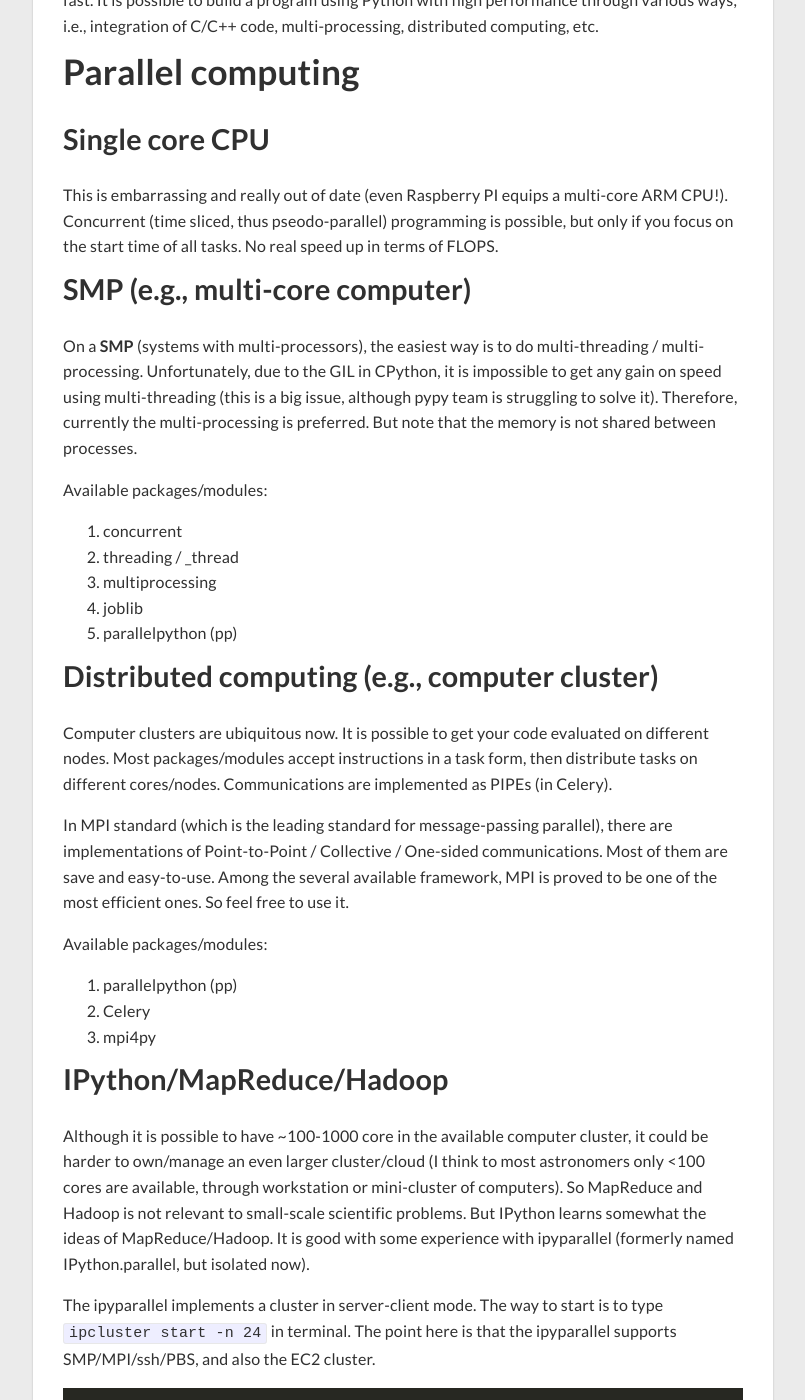
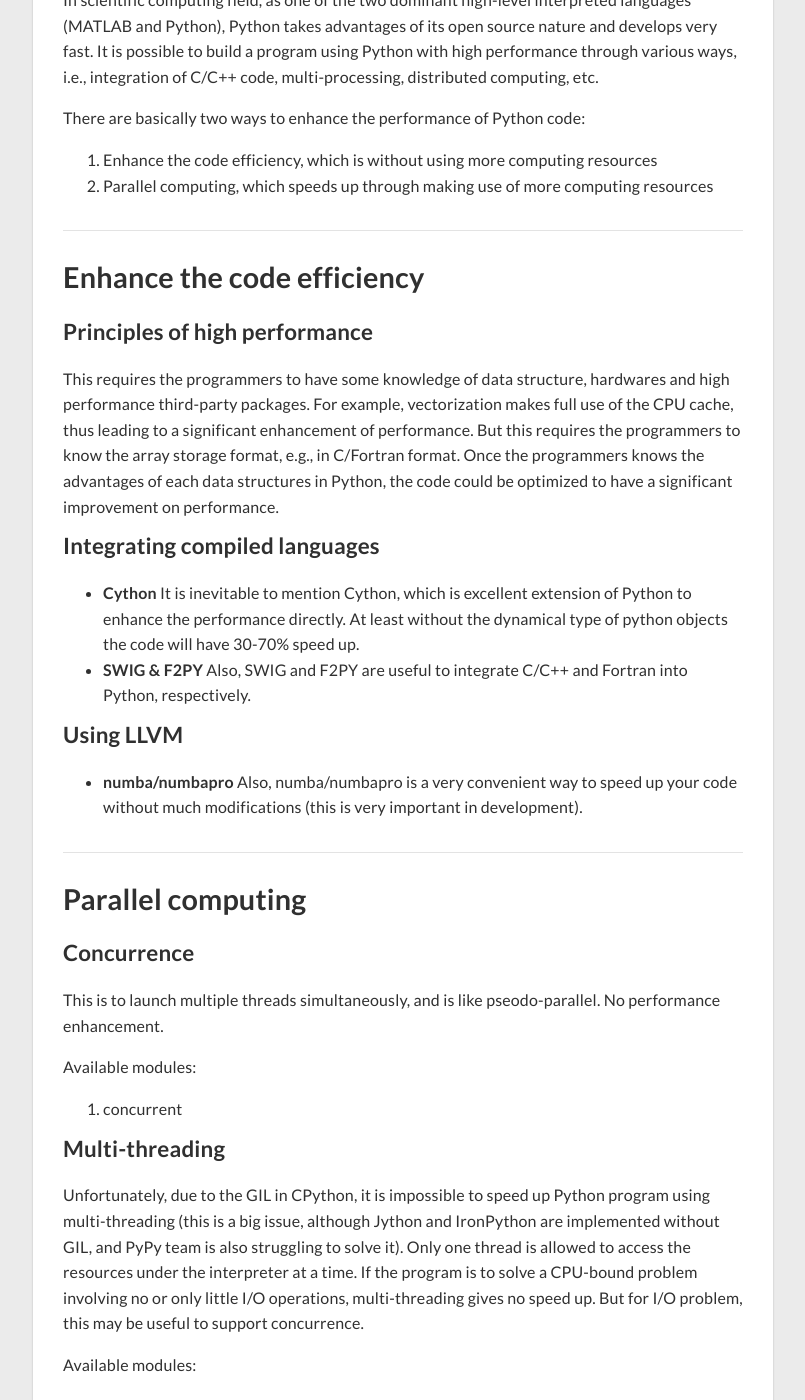
Before and after one commit to hypergravity/hypergravity.github.io, a Jekyll site: the page built from _posts/2016-08-21-python-high-performance-computing.md, in a window 1280 px wide and 1400 px high, scrolled down 414 px. Shown: the whole window, without its empty margins (237-1042 px from the left). Built offline with Jekyll 4.4.1, drawn with Linux system fonts in a browser that asks for light colours; nearby versions of some CDN libraries; some of the changed text lies outside the part shown.

Commit message:
update 2016-08-21-python-high-performance-computing.md

````diff
--- a/_posts/2016-08-21-python-high-performance-computing.md
+++ b/_posts/2016-08-21-python-high-performance-computing.md
@@ -5,43 +5,111 @@ date:   Sunday, 21. August 2016 04:51PM
 categories: python, HPC
 ---
 
-Although Python is not that efficient as C/C++ or Fortran, it is very easy-to-use and easy-to-understand and very easy to develop. Lots of Python packages/modules are available for various purposes, making it easy for you to do almost anything you want.
+Although Python performance is not that efficient as C/C++ or Fortran, it is very easy-to-use and easy-to-understand and very easy to develop.
+It may take more time to evaluate the Python code but it takes much less time to implement the same algorithm using Python.
+Lots of Python packages/modules are available for various purposes, making it easy for you to do almost anything you want.
 
 In scientific computing field, as one of the two dominant high-level interpreted languages (MATLAB and Python), Python takes advantages of its open source nature and develops very fast. It is possible to build a program using Python with high performance through various ways, i.e., integration of C/C++ code, multi-processing, distributed computing, etc.
 
-# Parallel computing
+There are basically two ways to enhance the performance of Python code:
 
-## Single core CPU
+1. Enhance the code efficiency, which is without using more computing resources
+1. Parallel computing, which speeds up through making use of more computing resources
 
-This is embarrassing and really out of date (even Raspberry PI equips a multi-core ARM CPU!). Concurrent (time sliced, thus pseodo-parallel) programming is possible, but only if you focus on the start time of all tasks. No real speed up in terms of FLOPS.
+***
+
+## Enhance the code efficiency
+
+### Principles of high performance
+This requires the programmers to have some knowledge of data structure, hardwares and high performance third-party packages.
+For example, vectorization makes full use of the CPU cache, thus leading to a significant enhancement of performance. But this requires the programmers to know the array storage format, e.g., in C/Fortran format.
+Once the programmers knows the advantages of each data structures in Python, the code could be optimized to have a significant improvement on performance.
+
+### Integrating compiled languages
+
+- **Cython**
+It is inevitable to mention Cython, which is excellent extension of Python to enhance the performance directly. At least without the dynamical type of python objects the code will have 30-70% speed up.
+- **SWIG & F2PY**
+Also, SWIG and F2PY are useful to integrate C/C++ and Fortran into Python, respectively.
+
+### Using LLVM
+- **numba/numbapro**
+Also, numba/numbapro is a very convenient way to speed up your code without much modifications (this is very important in development).
+
+***
+
+## Parallel computing
+
+### Concurrence
+
+This is to launch multiple threads simultaneously, and is like pseodo-parallel.
+No performance enhancement.
+
+Available modules:
+1. concurrent
+
+### Multi-threading
+
+Unfortunately, due to the GIL in CPython, it is impossible to speed up Python program using multi-threading (this is a big issue, although Jython and IronPython are implemented without GIL, and PyPy team is also struggling to solve it).
+Only one thread is allowed to access the resources under the interpreter at a time.
+If the program is to solve a CPU-bound problem involving no or only little I/O operations, multi-threading gives no speed up.
+But for I/O problem, this may be useful to support concurrence.
+
+Available modules:
+1. **threading / _thread**
+
+To communicate with other threads, use
+
+- threading.Lock
+- threading.RLock
+- threading.Semaphore
+- threading.Condition
+- Queue.Queue (much safer, thus recommended)
+
+### Multi-processing (SMP)
+
+Nowadays an SMP (system with multi-processors) are ubiquitous (even the Raspberry PI equips a multi-core ARM CPU).
+It is quite easy to write a multi-processing program in Python.
+
+Although a process is heavier than a thread, for CPU-bound problem the overhead is negligible.
+So, feel free to use multi-processing in your program.
+
+Available modules/packages:
+1. **multiprocessing**
+1. **joblib**
 
 
-## SMP (e.g., multi-core computer)
+### Distributed computing
 
-On a **SMP** (systems with multi-processors), the easiest way is to do multi-threading / multi-processing. Unfortunately, due to the GIL in CPython, it is impossible to get any gain on speed using multi-threading (this is a big issue, although pypy team is struggling to solve it). Therefore, currently the multi-processing is preferred. But note that the memory is not shared between processes.
-
-Available packages/modules:
-
-1. concurrent
-1. threading / _thread
-1. multiprocessing
-1. joblib
-1. parallelpython (pp)
-
-
-## Distributed computing (e.g., computer cluster)
-Computer clusters are ubiquitous now. It is possible to get your code evaluated on different nodes. Most packages/modules accept instructions in a task form, then distribute tasks on different cores/nodes. Communications are implemented as PIPEs (in Celery).
-
-In MPI standard (which is the leading standard for message-passing parallel), there are implementations of Point-to-Point / Collective / One-sided communications. Most of them are save and easy-to-use. Among the several available framework, MPI is proved to be one of the most efficient ones. So feel free to use it.
+#### Pure python ways
+Computer clusters are available for many scientists now. It is possible to get your code evaluated on different nodes. Most packages/modules accept instructions in a task form, then distribute tasks on different cores/nodes. Communications are implemented as PIPEs (in Celery).
 
 Available packages/modules:
 
 1. parallelpython (pp)
 1. Celery
+1. SCOOP
+1. Pyro4
+1. PyCSP
+
+#### MPI
+
+In MPI standard (which is the leading standard for message-passing parallel), there are implementations of Point-to-Point / Collective / One-sided communications. Most of them are safe and easy-to-use. Among the several available framework, MPI is proved to be one of the most efficient ones. So feel free to use it.
+
+Available packages/modules:
 1. mpi4py
 
-## IPython/MapReduce/Hadoop
-Although it is possible to have ~100-1000 core in the available computer cluster, it could be harder to own/manage an even larger cluster/cloud (I think to most astronomers only <100 cores are available, through workstation or mini-cluster of computers). So MapReduce and Hadoop is not relevant to small-scale scientific problems. But IPython learns somewhat the ideas of MapReduce/Hadoop. It is good with some experience with ipyparallel (formerly named IPython.parallel, but isolated now).
+References:
+- [MPI Forum](https://www.mpi-forum.org/)
+- [openMPI](https://www.open-mpi.org/)
+- [mpi4py](https://pythonhosted.org/mpi4py/)
+- An Introduction to Parallel Programming, Peter S. Pacheco
+- Using MPI, second ed., W. Gropp et al.
+- Using MPI-2, W. Gropp et al.
+
+
+#### IPython/MapReduce
+Although it is possible to have ~100-1000 core in the available computer cluster, it could be harder to own/manage an even larger cluster/cloud (I think to most normal astronomers only ~100 cores are available, through workstation or mini-cluster of computers). So MapReduce, which is designed to process Big Data, is not relevant to small-scale scientific problems. But IPython learns somewhat the ideas of MapReduce. It is good with some experience with ipyparallel (formerly named IPython.parallel, but isolated now).
 
 The ipyparallel implements a cluster in server-client mode. The way to start is to type `ipcluster start -n 24` in terminal. The point here is that the ipyparallel supports SMP/MPI/ssh/PBS, and also the EC2 cluster.
 
@@ -51,38 +119,11 @@ rc = Client(profile='default')
 dv = rc[:]
 ```
 
+Available packages/modules:
+1. Disco
+1. Cloudera CDH
 
-## Other ways to do parallel
+
+### Other ways to do parallel
 
 One of the other ways to do parallel is to use **GPU**. Conf **CUDA**.
-
-## Performance enhancement by integration of compiled languages
-
-It is inevitable to mention **Cython**, which is excellent extension of Python to enhance the performance directly. At least without the dynamical type of python objects the code will have 30-70% speed up.
-
-Also, **SWIG** and **F2PY** are useful to integrate C/C++ and Fortran into pure Python, respectively.
-
-Also, **numba/numbapro** is a very convenient way to speed up your code without much modifications (this is very important in development).
-
-
-***
-
-# Other things you want to know
-
-## Torque/PBS
-
-This is not related to Python but the torque/PBS system is ubiquitous on computer clusters in all scales.
-To batch your jobs, you have to submit your shell scripts with the command `qsub`.
-
-## MPI
-
-MPI is the leading standard of parallel computing now. MPI can be used in torque/PBS system and jobs can be submitted using `qsub`
-
-References:
-
-* [MPI Forum](https://www.mpi-forum.org/)
-* [openMPI](https://www.open-mpi.org/)
-* [mpi4py](https://pythonhosted.org/mpi4py/)
-* An Introduction to Parallel Programming, Peter S. Pacheco
-* Using MPI, second ed., W. Gropp et al.
-* Using MPI-2, W. Gropp et al.
````
